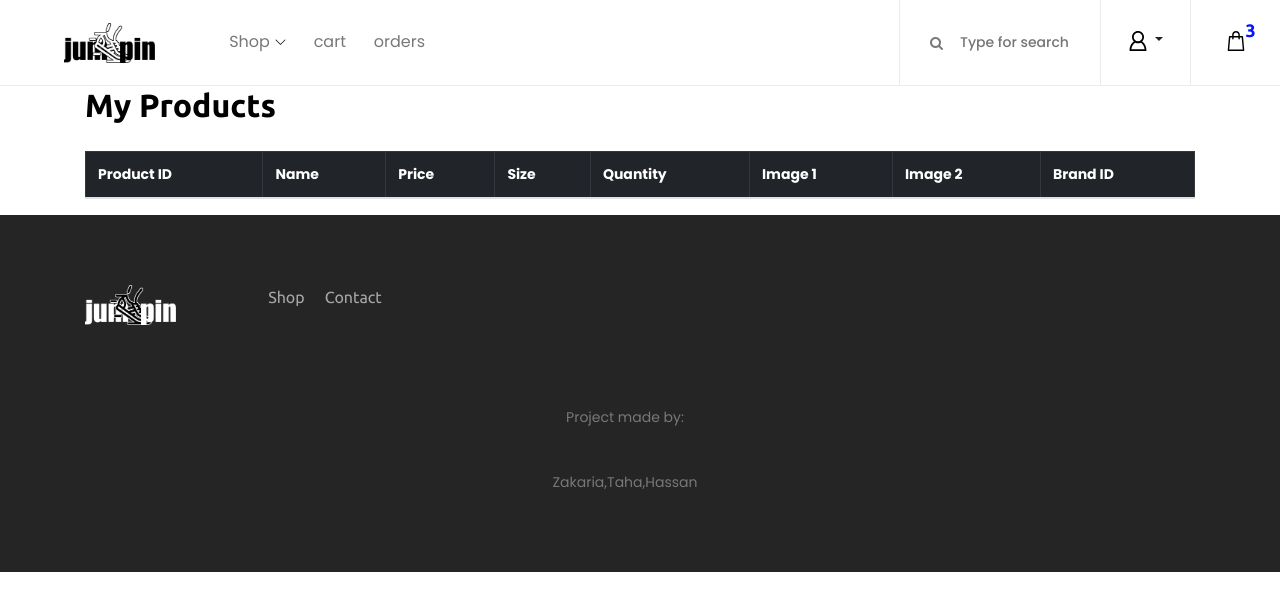
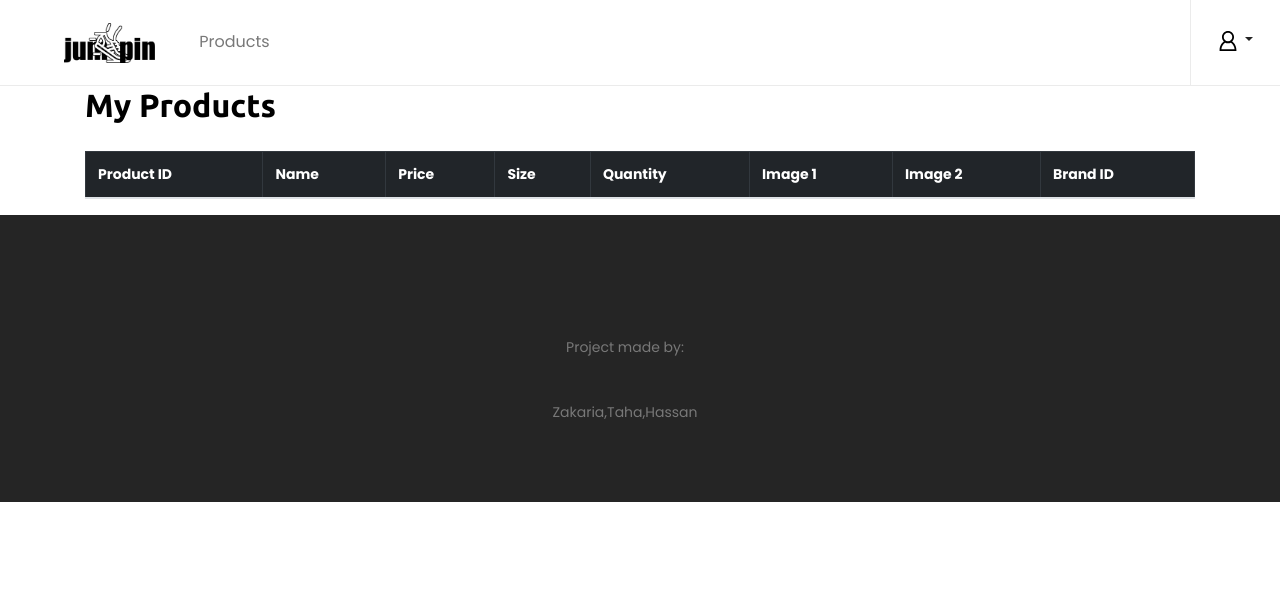
Before and after one commit to 00zkr/ecommerce-platfom, a PHP site: page /views/vendor_products.php in a window 1280 px wide. Shown: the top 611 px of the page. Run offline with PHP 8.4, Linux system fonts and the light colour scheme; the visitor is signed in with stand-in values (Sample User, id 1); data comes from the database, SQL or seed files in the repository; lists and menus that the app fills with data are empty; style sheets or scripts are compiled from the project's sources; some web fonts are replaced.

Commit message:
update Vendor header

```diff
--- a/Jumpin/includes/vendor_header.php
+++ b/Jumpin/includes/vendor_header.php
@@ -37,7 +37,7 @@ session_start();
             <!-- Classy Menu -->
             <nav class="classy-navbar" id="essenceNav">
                 <!-- Logo -->
-                <a class="nav-brand" href="index.php" ><img src="../public/img/core-img/shoe.png" style="height: 40px; width: auto;" alt=""></a>
+                <img src="../public/img/core-img/shoe.png" style="height: 40px; width: auto;" alt="">
                 <!-- Navbar Toggler -->
                 <div class="classy-navbar-toggler">
                     <span class="navbarToggler"><span></span><span></span><span></span></span>
@@ -51,33 +51,7 @@ session_start();
                     <!-- Nav Start -->
                     <div class="classynav">
                         <ul>
-                            <li><a href="#">Shop</a>
-                                <div class="megamenu">
-                                    <ul class="single-mega cn-col-4">
-                                        <li class="title">Brands</li>
-                                        <li><a href="shop.php">Nike</a></li>
-                                        <li><a href="shop.php">Adidas </a></li>
-                                        <li><a href="shop.php">Puma</a></li>
-                                        <li><a href="shop.php">Reebok</a></li>
-                                        <li><a href="shop.php">New Balance</a></li>
-                                    </ul>
-                                    <ul class="single-mega cn-col-4">
-                                        <li class="title">&nbsp;</li>
-                                        <li><a href="shop.php">Converse</a></li>
-                                        <li><a href="shop.php">Vans</a></li>
-                                        <li><a href="shop.php">Under Armour</a></li>
-                                        <li><a href="shop.php">Under Armour</a></li>
-                                        <li><a href="shop.php">Dr. Martens</a></li>
-                                    </ul>
-                                    <ul class="single-mega cn-col-4"></ul>
-
-                                    <div class="single-mega cn-col-4 align-left-image" >
-                                        <img src="../public/img/bg-img/bg-6.jpg"  alt="" >
-                                    </div>
-                                </div>
-                            </li>
-                            <li><a href="cart.php">cart</a></li>
-                            <li><a href="orders.php">orders</a></li>
+                            <li><a href="vendor_products.php">Products</a></li>
                         </ul>
                     </div>
                     <!-- Nav End -->
@@ -87,13 +61,6 @@ session_start();
             <!-- Header Meta Data -->
             <div class="header-meta d-flex clearfix justify-content-end">
                 <!-- Search Area -->
-                <div class="search-area">
-                    <form action="#" method="post">
-                        <input type="search" name="search" id="headerSearch" placeholder="Type for search">
-                        <button type="submit"><i class="fa fa-search" aria-hidden="true"></i></button>
-                    </form>
-                </div>
-                <!-- User Login Info -->
                 <div class="user-login-info dropdown">
                     <a href="#" class="dropdown-toggle" id="userDropdown" data-toggle="dropdown" aria-haspopup="true" aria-expanded="false">
                         <img src="../public/img/core-img/user.svg" alt="">
@@ -109,10 +76,6 @@ session_start();
                     </div>
                 </div>
 
-                <!-- Cart Area -->
-                <div class="cart-area">
-                    <a href="../views/cart.php" id="essenceCartBtn"><img src="../public/img/core-img/bag.svg" alt=""> <span>3</span></a>
-                </div>
             </div>
 
         </div>
--- a/Jumpin/views/vendor_products.php
+++ b/Jumpin/views/vendor_products.php
@@ -1,5 +1,5 @@
 <?php
-include '../includes/header.php';
+include '../includes/vendor_header.php';
 require_once '../config/database.php';
 
 $vendor_id = $_SESSION['user_id'];
@@ -46,4 +46,4 @@ $result = $stmt->get_result();
   </table>
 </div>
 
-<?php include '../includes/footer.php'; ?>
+<?php include '../includes/admin_footer.php'; ?>
```
